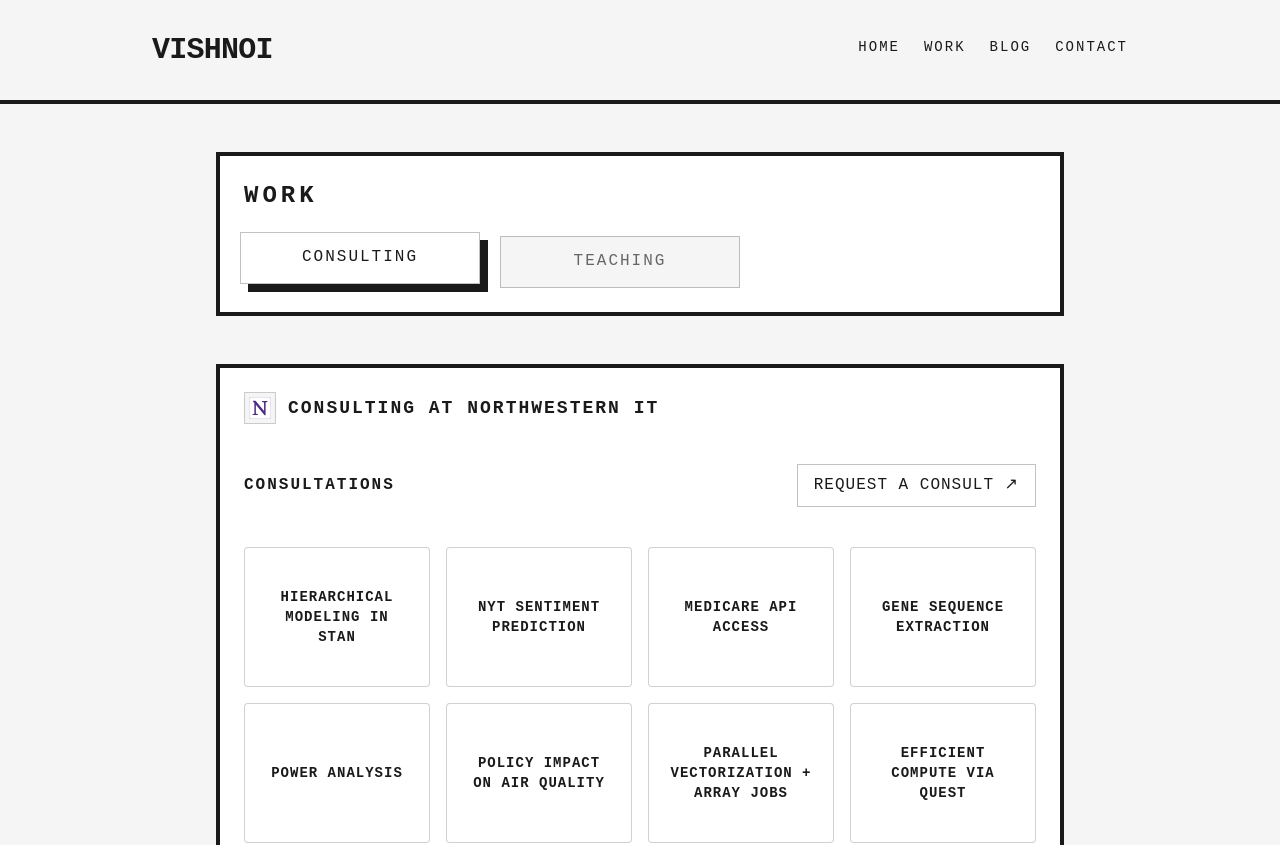
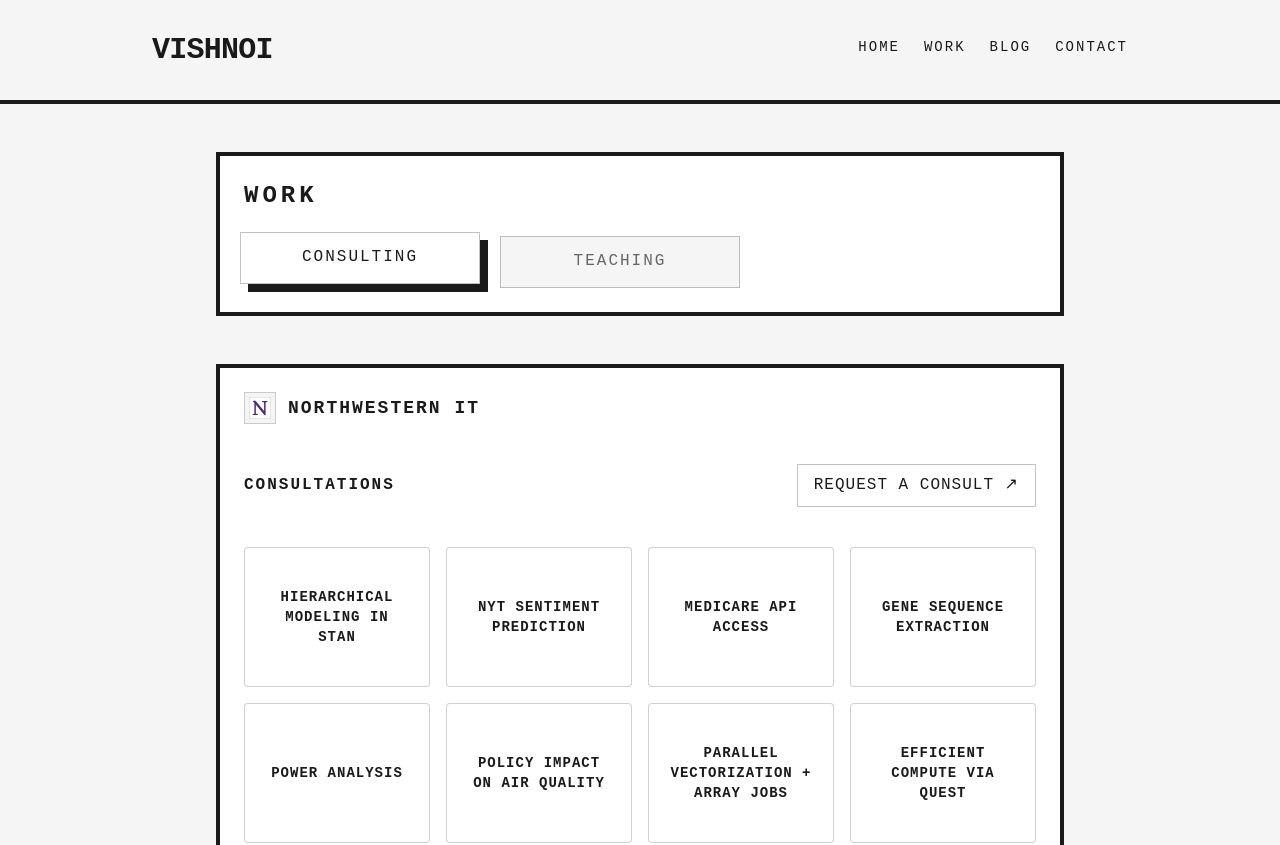
Before and after one commit to s-vishnoi/portfolio, a Vue app: page /work in a window 1280 px wide. Shown: the top 845 px of the page. Built offline with nearby package versions, Linux system fonts and the light colour scheme.

Commit message:
work consice

```diff
--- a/src/pages/Work.vue
+++ b/src/pages/Work.vue
@@ -34,7 +34,7 @@
     >
       <h2 class="text-lg font-semibold uppercase tracking-[2px] flex flex-wrap items-center gap-3">
         <img src="/logos/NU_PA_logo.svg" alt="NU logo" class="h-8 border border-smoke/30 bg-cream p-1" />
-        Consulting at Northwestern IT
+        Northwestern IT
       </h2>
 
       <div class="flex flex-col gap-4 md:flex-row md:items-center md:justify-between">
```
